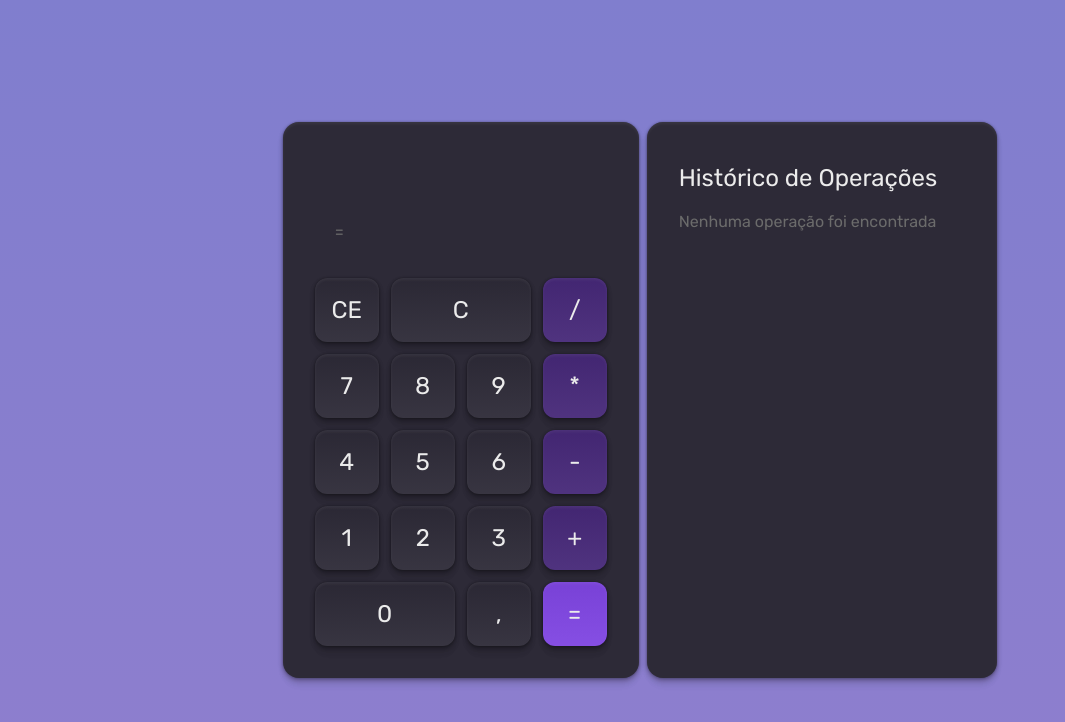
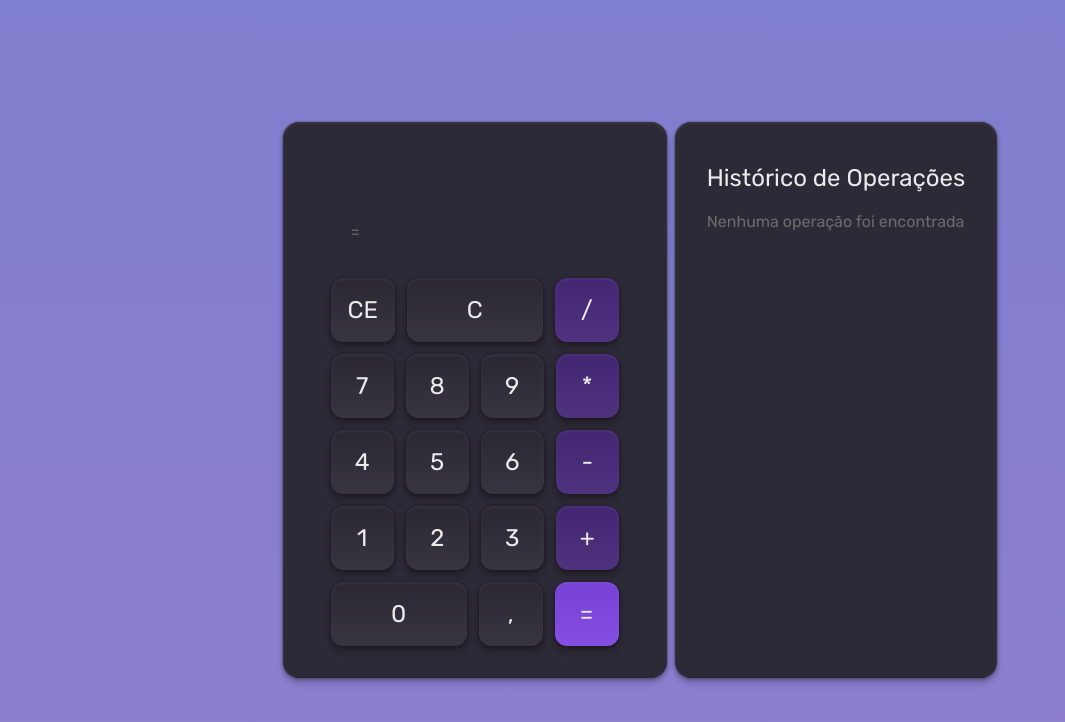
Before and after one commit to IsaaczZj/purple-calculator, a React (Vite) app: page / in a window 1280 px wide. Shown: the top 722 px of the page, without its empty margins (0-1065 px from the left). Built offline with nearby package versions, Linux system fonts and the light colour scheme.

Commit message:
corrigindo alinhamentos dos botoes

```diff
--- a/src/components/calculator.tsx
+++ b/src/components/calculator.tsx
@@ -48,11 +48,11 @@ export function Calculator() {
     doOperation(value);
   }
   return (
-    <Card className="flex flex-col gap-7 w-96 pt-14 px-8 pb-8">
+    <Card className="flex flex-col gap-7 w-96 pt-14 px-12 pb-8">
       <CalculatorDisplay operation={operation} result={result} />
       <div className="flex flex-col gap-3">
         {buttons.map((row, i) => (
-          <div key={i} className="flex gap-3">
+          <div key={i} className="flex gap-3 ">
             {row.map((button) => (
               <Button
                 key={button.value}
```
